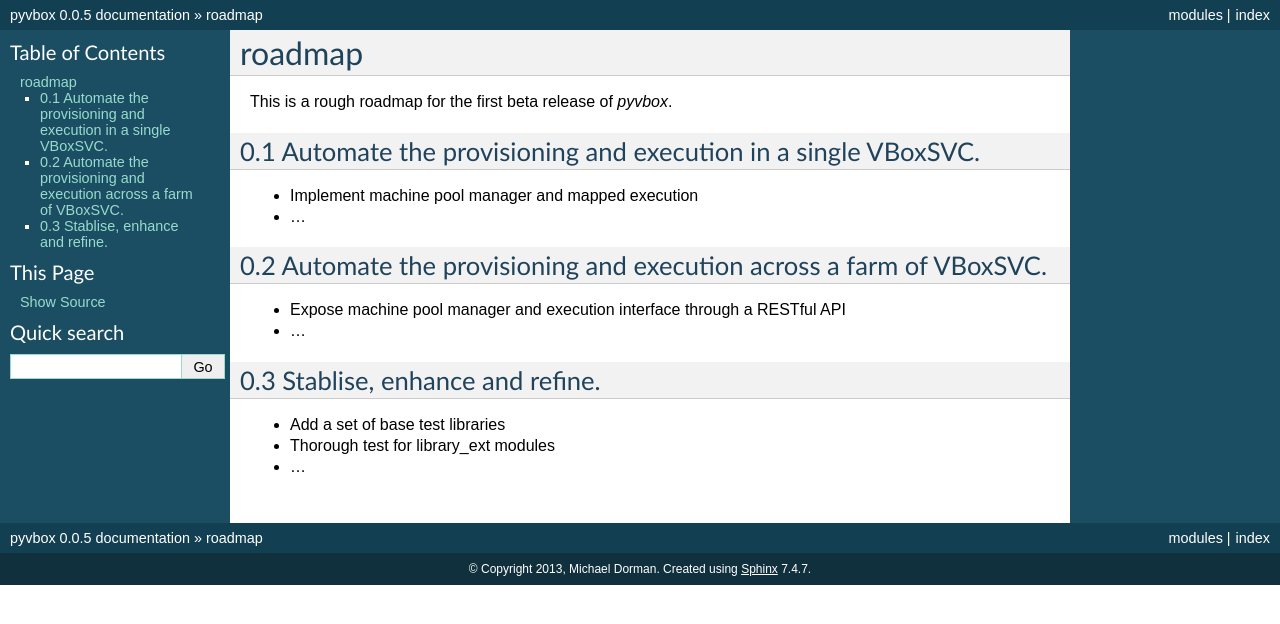
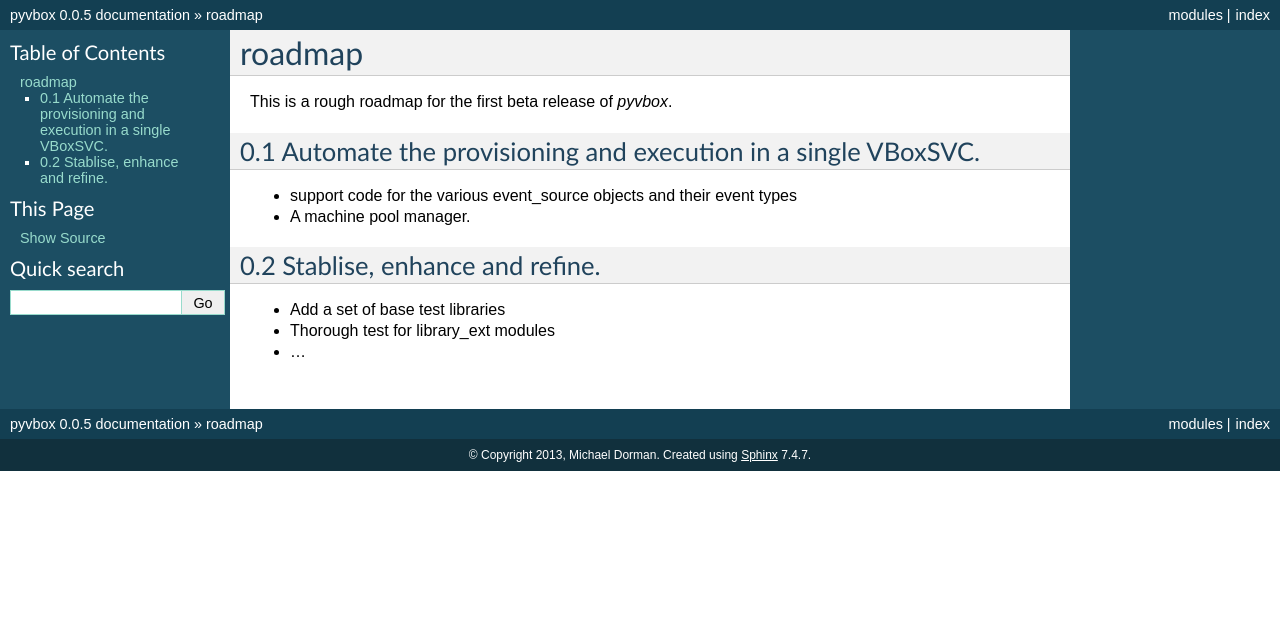
Before and after one commit to sethmlarson/virtualbox-python, a Sphinx documentation site: the page built from docs/source/roadmap.rst, in a window 1280 px wide. Shown: the top 624 px of the page. Built offline with Sphinx 7.4.7, drawn with Linux system fonts in a browser that asks for light colours.

```diff
--- a/README.rst
+++ b/README.rst
@@ -223,6 +223,10 @@ which have a running vboxapi.
 Change log
 ==========
 
+version 0.0.6 (25/07/2013)
+
+* now with event support
+
 version 0.0.5 (23/07/2013)
 
 * moved manage into library_ext Interfaces
--- a/docs/source/conf.py
+++ b/docs/source/conf.py
@@ -48,7 +48,7 @@ copyright = u'2013, Michael Dorman'
 # built documents.
 #
 # The short X.Y version.
-version = '0.0.5'
+version = '0.0.6'
 # The full version, including alpha/beta/rc tags.
 release = '0.0.5'
 
--- a/docs/source/roadmap.rst
+++ b/docs/source/roadmap.rst
@@ -6,16 +6,11 @@ This is a rough roadmap for the first beta release of *pyvbox*.
 0.1 Automate the provisioning and execution in a single VBoxSVC.
 ----------------------------------------------------------------
 
-* Implement machine pool manager and mapped execution
-* ...
+* support code for the various event_source objects and their event types
+* A machine pool manager.
 
-0.2 Automate the provisioning and execution across a farm of VBoxSVC.
-----------------------------------------------------------------------
 
-* Expose machine pool manager and execution interface through a RESTful API
-* ...
-
-0.3 Stablise, enhance and refine.
+0.2 Stablise, enhance and refine.
 ---------------------------------
 
 * Add a set of base test libraries
--- a/virtualbox/version.py
+++ b/virtualbox/version.py
@@ -1 +1 @@
-__version__ = "0.0.5"
+__version__ = "0.0.6"
```
